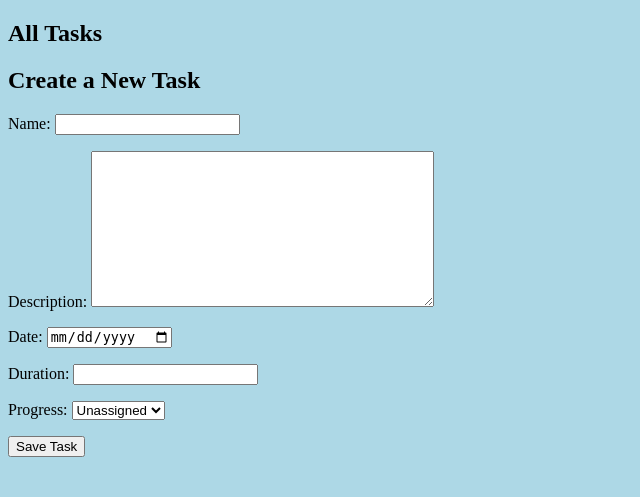
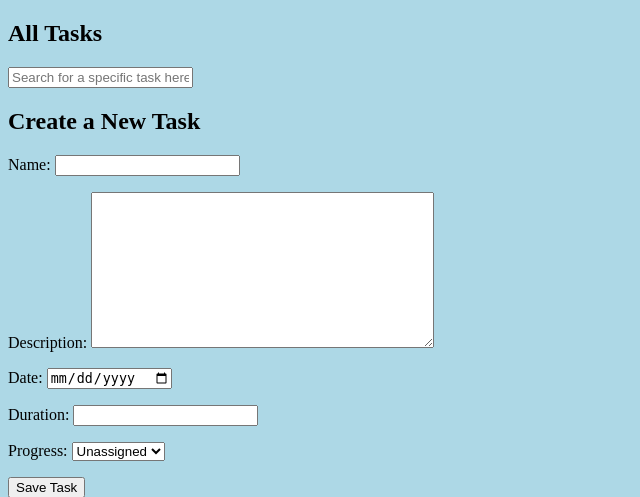
Before and after one commit to EddieC97/Task-Flow, a Django app: page /tasks/ in a window 1280 px wide. Shown: the part 145-642 px from the top of the page, without its empty margins (0-640 px from the left). Run offline with Django 5.2, Linux system fonts and the light colour scheme; the visitor is signed in with stand-in values (Sample User, id 1); data that the repository does not hold is empty.

Commit message:
add search bar in index.html

```diff
--- a/main_app/templates/tasks/index.html
+++ b/main_app/templates/tasks/index.html
@@ -2,18 +2,26 @@
 {% load static %}
 {% block head %}
 <link rel="stylesheet" href="{% static 'css/tasks/task-index.css' %}">
+<script defer src="{% static 'js/index.js' %}"></script>
 {% endblock %}
 
 {% block content %}
 <section>
     <h1>All Tasks</h1>
+
+
     <div>
         {% for task in tasks %}
-        <a href="{% url 'task-detail' task.id %}">
+        <a href="{% url 'task-detail' task.id %}" class="task-item">
             <h2>{{ task.name }}</h2>
         </a>
         {% endfor %}
     </div>
+
+    <input type="text" id="searchbar" placeholder="Search for a specific task here!">
+
+
+
 
     <h1>Create a New Task</h1>
     <form action="{% url 'task-create' %}" method="post" autocomplete="off">
```
Also changed, not shown: main_app/static/js/index.js (added).
